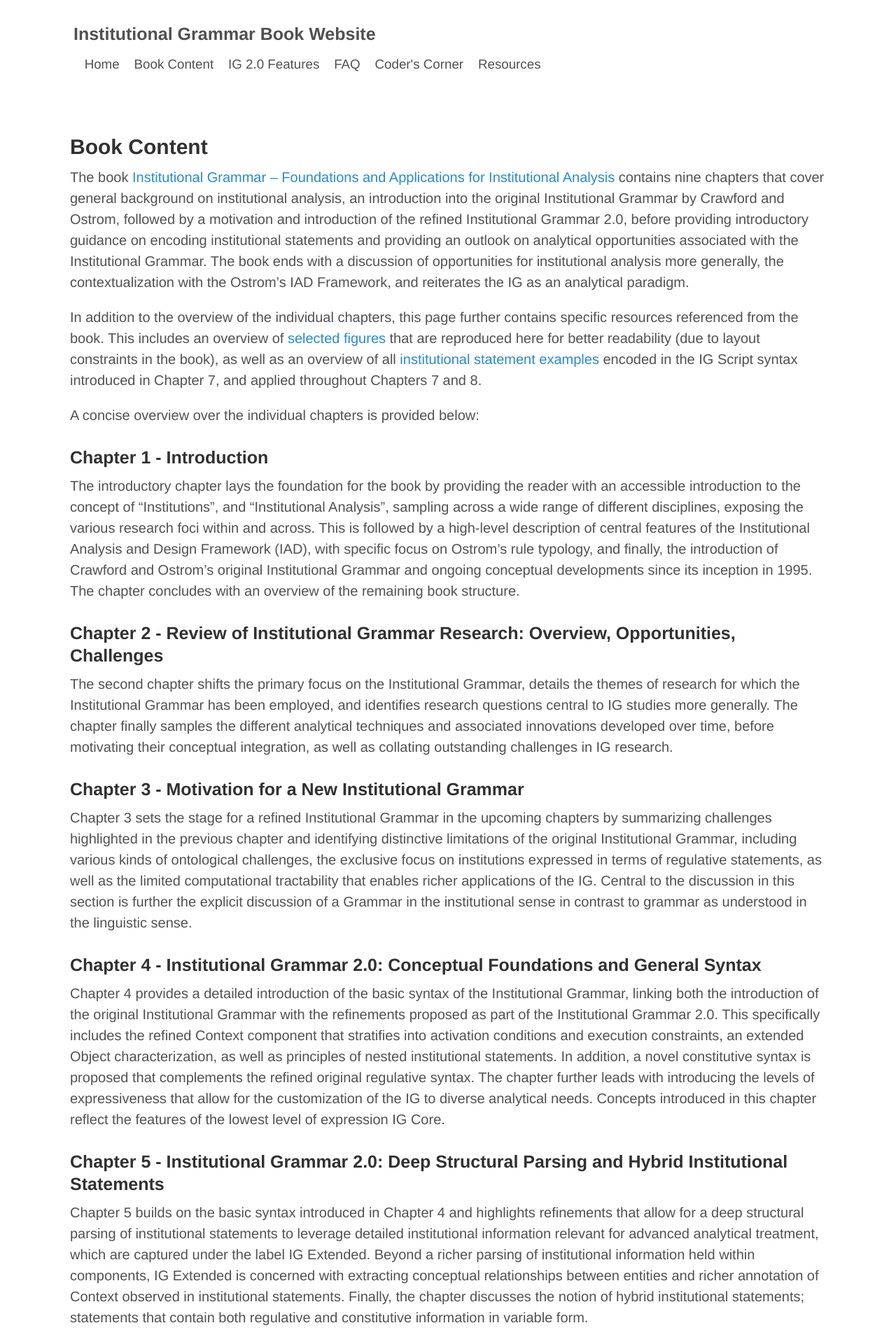
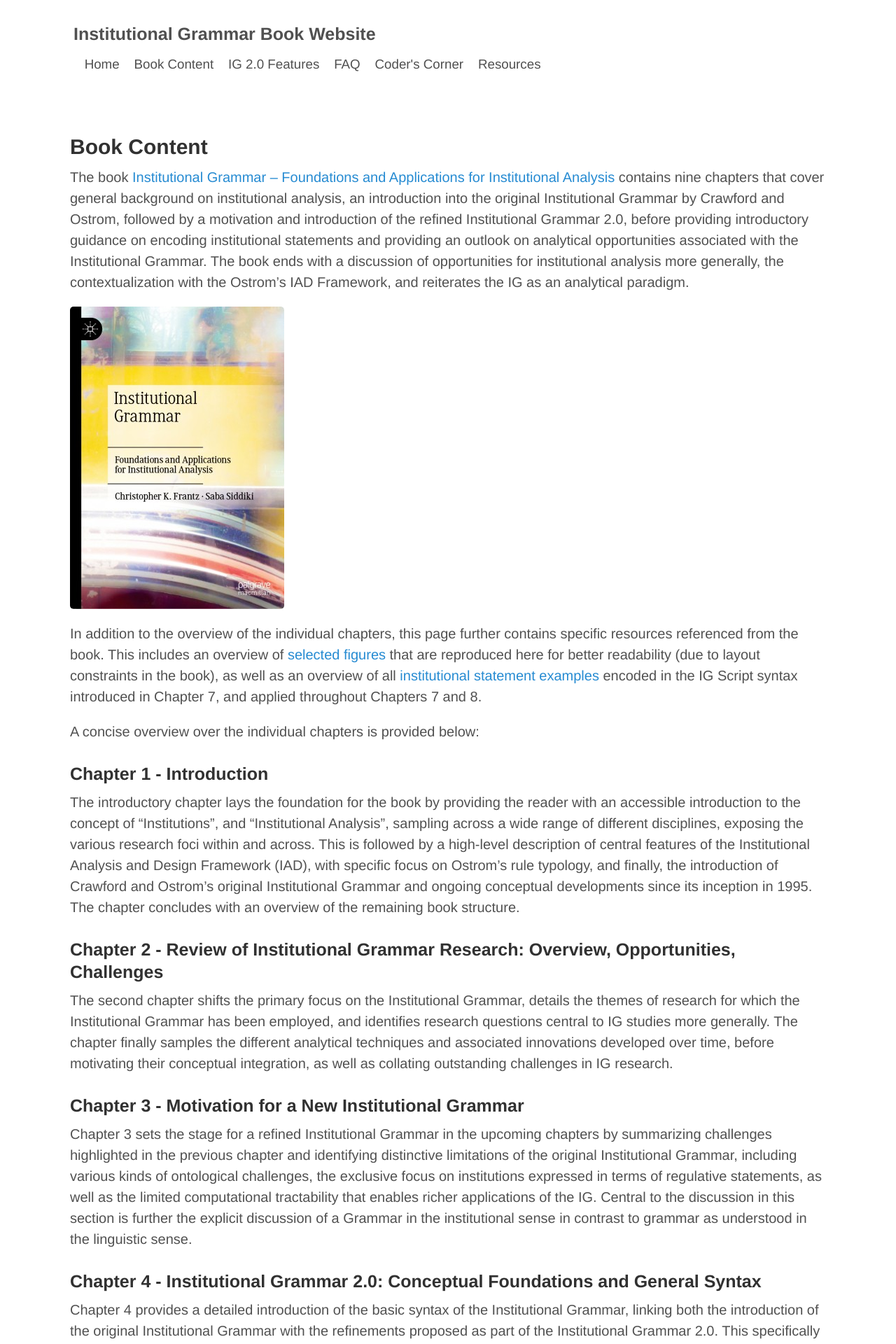
Before and after one commit to InstitutionalGrammar/IG-Book, a Jekyll site: the page built from book-content.md, in a window 1280 px wide. Shown: the top 1920 px of the page at 70% size. Built offline with Jekyll 4.4.1, drawn with Linux system fonts in a browser that asks for light colours.

Commit message:
Add book figure to content page.

```diff
--- a/book-content.md
+++ b/book-content.md
@@ -6,6 +6,10 @@ title: IG Book
 ## Book Content
 
 The book <a href="https://doi.org/10.1007/978-3-030-86372-2">Institutional Grammar -- Foundations and Applications for Institutional Analysis</a> contains nine chapters that cover general background on institutional analysis, an introduction into the original Institutional Grammar by Crawford and Ostrom, followed by a motivation and introduction of the refined Institutional Grammar 2.0, before providing introductory guidance on encoding institutional statements and providing an outlook on analytical opportunities associated with the Institutional Grammar. The book ends with a discussion of opportunities for institutional analysis more generally, the contextualization with the Ostrom's IAD Framework, and reiterates the IG as an analytical paradigm.
+
+<a href="https://doi.org/10.1007/978-3-030-86372-2">
+<img src="/figures/978-3-030-86372-2.jpg">
+</a>
 
 In addition to the overview of the individual chapters, this page further contains specific resources referenced from the book. This includes an overview of [selected figures](book-figures.md) that are reproduced here for better readability (due to layout constraints in the book), as well as an overview of all [institutional statement examples](book-examples.md) encoded in the IG Script syntax introduced in Chapter 7, and applied throughout Chapters 7 and 8.
 
```
Also changed, not shown: figures/978-3-030-86372-2.jpg (added).
